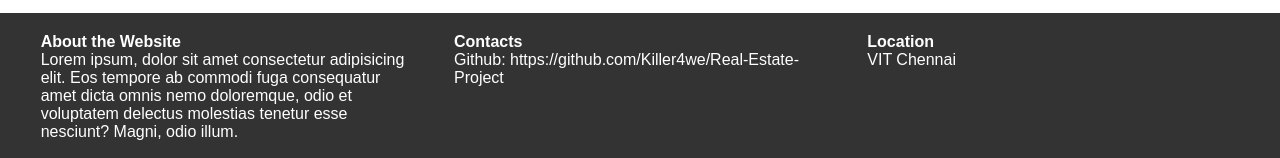
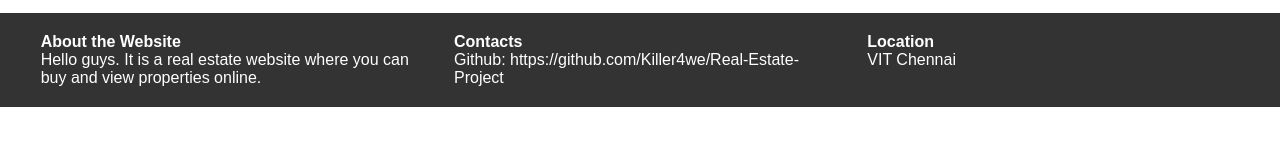
Before and after one commit to Killer4we/Real-Estate-Project, a React (Create React App) app in the folder client/: page / in a window 1280 px wide. Shown: the part 1774-1932 px from the top of the page. After the commit the page ends 1881 px from the top, so only its background shows below. Built offline with nearby package versions, Linux system fonts and the light colour scheme; no server answers.

Commit message:
Change in footer

```diff
--- a/client/src/Components/jsx/Footer.js
+++ b/client/src/Components/jsx/Footer.js
@@ -6,7 +6,7 @@ function Footer(){
             <footer>
                 <div class="footer-column" id="about">
                 <h4>About the Website</h4>
-                <p>Lorem ipsum, dolor sit amet consectetur adipisicing elit. Eos tempore ab commodi fuga consequatur amet dicta omnis nemo doloremque, odio et voluptatem delectus molestias tenetur esse nesciunt? Magni, odio illum.</p>
+                <p>Hello guys. It is a real estate website where you can buy and view properties online.</p>
                 </div>
 
                 <div class="footer-column" id="contacts">
```
